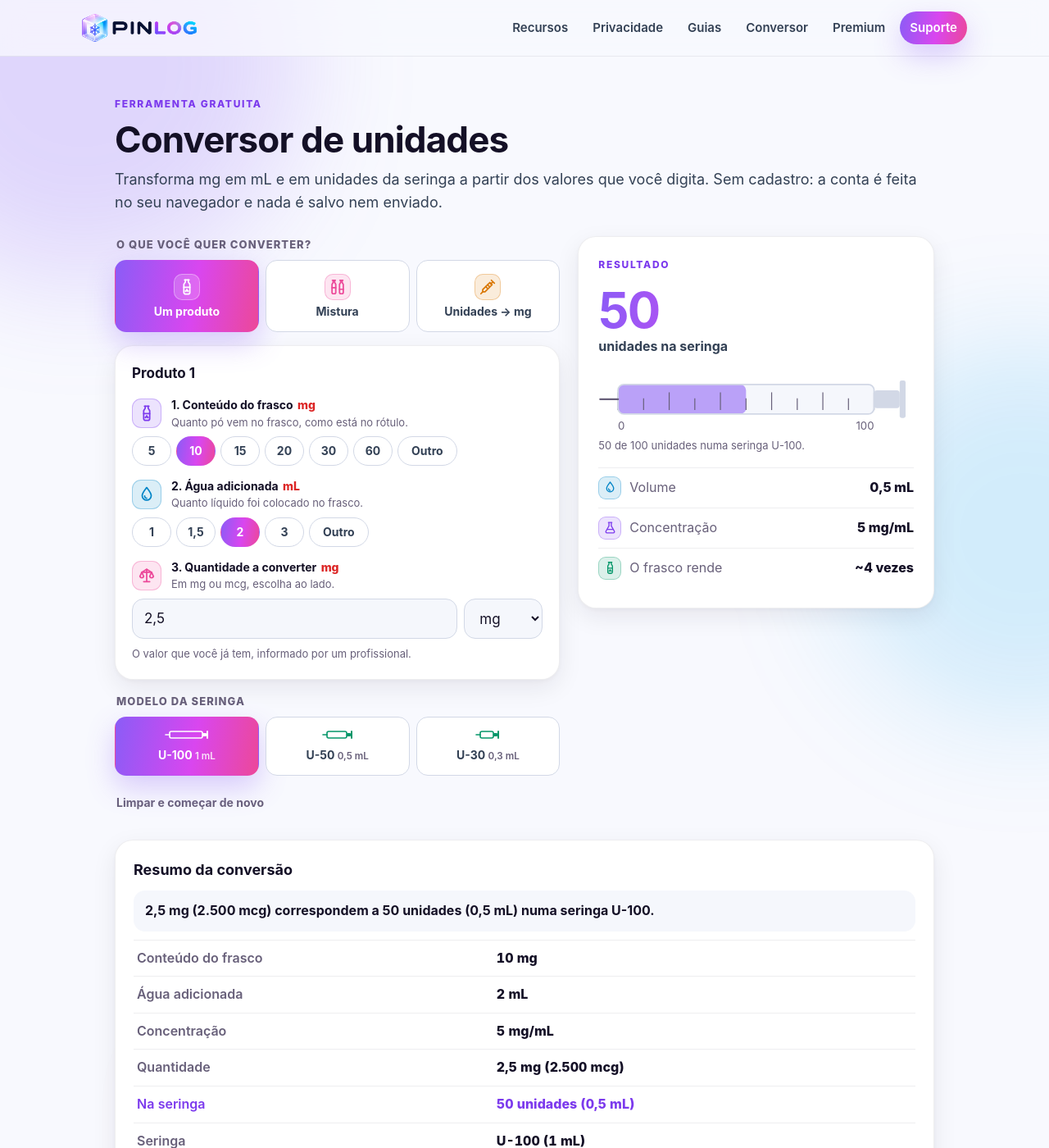
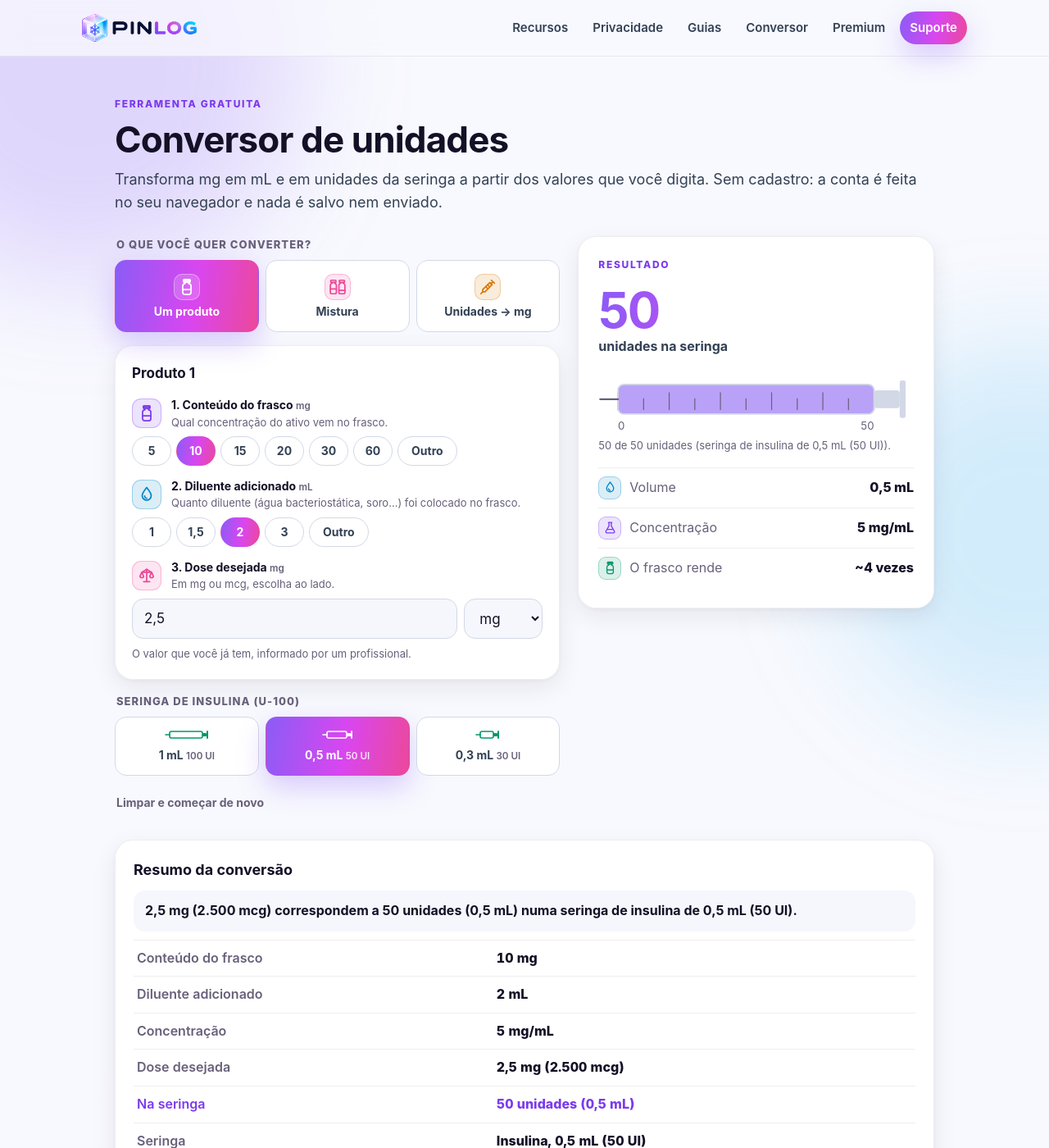
Before and after one commit to klvnblst/pinlog-site, a Jekyll site: the page built from conversor.html, in a window 1280 px wide and 1400 px high. Shown: the whole window at 82% size. Built offline with Jekyll 4.4.1, drawn with Linux system fonts in a browser that asks for light colours; some of the changed text lies outside the part shown.

Commit message:
Conversor: unidades em cor normal, 'Diluente adicionado', 'Dose desejada', ícone de vial, seringas de insulina por capacidade (0,5 mL padrão)

```diff
--- a/assets/css/site.css
+++ b/assets/css/site.css
@@ -1714,12 +1714,6 @@ a:hover {
   }
 }
 
-.cv-field label small.cv-unit {
-  color: var(--red);
-  font-weight: 800;
-  font-size: 14px;
-  margin-left: 2px;
-}
 
 .cv-presets button[aria-pressed='true'] {
   color: #fff;
--- a/assets/js/conversor.js
+++ b/assets/js/conversor.js
@@ -109,7 +109,13 @@
 
   function currentSyringe() {
     for (var i = 0; i < syringeInputs.length; i++) if (syringeInputs[i].checked) return syringeInputs[i].value;
-    return 'U-100';
+    return 'U-50';
+  }
+
+  /** Display name: every insulin syringe is U-100; they differ only in capacity. */
+  var SYRINGE_NAMES = { 'U-100': '1 mL (100 UI)', 'U-50': '0,5 mL (50 UI)', 'U-30': '0,3 mL (30 UI)' };
+  function syringeName() {
+    return 'seringa de insulina de ' + SYRINGE_NAMES[currentSyringe()];
   }
 
   function syncChips(item) {
@@ -237,17 +243,17 @@
       return;
     }
     var mode = currentMode();
-    var syringe = currentSyringe() + ' (' + numberFormat(SYRINGES[currentSyringe()].maxMl, 1) + ' mL)';
+    var syringe = 'Insulina, ' + SYRINGE_NAMES[currentSyringe()];
     var rows = [];
     var mg = function (v) { return numberFormat(v, 3) + ' mg'; };
     var withMcg = function (v) { return mg(v) + ' (' + numberFormat(v * 1000, 1) + ' mcg)'; };
     if (mode === 'reverse') {
       var r = items[0];
-      out.summaryLine.textContent = numberFormat(r.unitsIn, 1) + ' unidades numa seringa ' + currentSyringe() +
+      out.summaryLine.textContent = numberFormat(r.unitsIn, 1) + ' unidades numa ' + syringeName() +
         ' correspondem a ' + withMcg(r.result.amountMg) + '.';
       rows = [
         ['Conteúdo do frasco', mg(r.vial)],
-        ['Água adicionada', numberFormat(r.water, 3) + ' mL'],
+        ['Diluente adicionado', numberFormat(r.water, 3) + ' mL'],
         ['Concentração', numberFormat(r.result.concentration, 3) + ' mg/mL'],
         ['Marcação na seringa', numberFormat(r.unitsIn, 1) + ' unidades'],
         ['Volume', numberFormat(r.result.volumeMl, 3) + ' mL'],
@@ -256,7 +262,7 @@
       ];
     } else if (mode === 'blend') {
       out.summaryLine.textContent = 'A mistura soma ' + numberFormat(totals.units, 1) + ' unidades (' +
-        numberFormat(totals.ml, 3) + ' mL) numa seringa ' + currentSyringe() + '.';
+        numberFormat(totals.ml, 3) + ' mL) numa ' + syringeName() + '.';
       items.forEach(function (item) {
         rows.push([item.name, mg(item.amount) + ' de um frasco com ' + mg(item.vial) + ' em ' +
           numberFormat(item.water, 3) + ' mL = ' + numberFormat(item.result.units, 1) + ' unidades (' +
@@ -267,12 +273,12 @@
     } else {
       var s = items[0];
       out.summaryLine.textContent = withMcg(s.amount) + ' correspondem a ' + numberFormat(s.result.units, 1) +
-        ' unidades (' + numberFormat(s.result.volumeMl, 3) + ' mL) numa seringa ' + currentSyringe() + '.';
+        ' unidades (' + numberFormat(s.result.volumeMl, 3) + ' mL) numa ' + syringeName() + '.';
       rows = [
         ['Conteúdo do frasco', mg(s.vial)],
-        ['Água adicionada', numberFormat(s.water, 3) + ' mL'],
+        ['Diluente adicionado', numberFormat(s.water, 3) + ' mL'],
         ['Concentração', numberFormat(s.result.concentration, 3) + ' mg/mL'],
-        ['Quantidade', withMcg(s.amount)],
+        ['Dose desejada', withMcg(s.amount)],
         ['Na seringa', numberFormat(s.result.units, 1) + ' unidades (' + numberFormat(s.result.volumeMl, 3) + ' mL)', true],
         ['Seringa', syringe],
         ['O frasco rende', '~' + numberFormat(s.result.timesInVial, 1) + ' vezes'],
@@ -363,7 +369,7 @@
         numberFormat(spec.maxMl, 1) + ' mL). Confira os valores digitados.';
     }
     out.caption.textContent =
-      numberFormat(totalUnits, 1) + ' de ' + spec.maxUnits + ' unidades numa seringa ' + currentSyringe() + '.';
+      numberFormat(totalUnits, 1) + ' de ' + spec.maxUnits + ' unidades (' + syringeName() + ').';
     drawSyringe(totalUnits, spec.maxUnits);
     renderSummary(items, true, { units: totalUnits, ml: totalMl });
   }
--- a/conversor.html
+++ b/conversor.html
@@ -22,8 +22,8 @@ permalink: /conversor
     <div class="cv-inputs">
       <fieldset class="cv-segment">
         <legend>O que você quer converter?</legend>
-        <label><input type="radio" name="cv-mode" value="single" checked /><span><span class="cv-icon cv-tone-violet"><svg viewBox="0 0 24 24" fill="none" stroke="currentColor" stroke-width="1.9" stroke-linecap="round" stroke-linejoin="round" aria-hidden="true"><path d="M9 2.5h6"/><path d="M10 2.5v3L8 8.5V19a2.5 2.5 0 0 0 2.5 2.5h3A2.5 2.5 0 0 0 16 19V8.5l-2-3v-3"/><path d="M8 12.5h8"/><path d="M10.5 17.5h.01M13.5 17.5h.01M12 15.8h.01" stroke-width="2.6"/></svg></span>Um produto</span></label>
-        <label><input type="radio" name="cv-mode" value="blend" /><span><span class="cv-icon cv-tone-magenta"><svg viewBox="0 0 24 24" fill="none" stroke="currentColor" stroke-width="1.9" stroke-linecap="round" stroke-linejoin="round" aria-hidden="true"><path d="M5 3h4M6 3v3L4.5 8.5V19A2 2 0 0 0 6.5 21h1A2 2 0 0 0 9.5 19V8.5L8 6V3"/><path d="M15 3h4M16 3v3l-1.5 2.5V19a2 2 0 0 0 2 2h1a2 2 0 0 0 2-2V8.5L18 6V3"/><path d="M4.5 13h5M14.5 15h5"/></svg></span>Mistura</span></label>
+        <label><input type="radio" name="cv-mode" value="single" checked /><span><span class="cv-icon cv-tone-violet"><svg viewBox="0 0 24 24" fill="none" stroke="currentColor" stroke-width="1.9" stroke-linecap="round" stroke-linejoin="round" aria-hidden="true"><rect x="7.5" y="2" width="9" height="3.6" rx="1"/><path d="M7.5 3.8h9"/><path d="M9.5 5.6v1.6M14.5 5.6v1.6"/><path d="M9.5 7.2C7.4 7.7 6.5 8.8 6.5 10.6v8.6A2.8 2.8 0 0 0 9.3 22h5.4a2.8 2.8 0 0 0 2.8-2.8v-8.6c0-1.8-.9-2.9-3-3.4"/><path d="M6.5 15.5h11"/></svg></span>Um produto</span></label>
+        <label><input type="radio" name="cv-mode" value="blend" /><span><span class="cv-icon cv-tone-magenta"><svg viewBox="0 0 24 24" fill="none" stroke="currentColor" stroke-width="1.9" stroke-linecap="round" stroke-linejoin="round" aria-hidden="true"><rect x="2.8" y="3" width="7" height="2.8" rx=".8"/><path d="M4.4 5.8v1.2M8.2 5.8v1.2"/><path d="M4.4 7c-1.5.4-2.1 1.2-2.1 2.5V19a2 2 0 0 0 2 2h4a2 2 0 0 0 2-2V9.5c0-1.3-.6-2.1-2.1-2.5"/><path d="M2.3 14.5h8"/><rect x="14.2" y="3" width="7" height="2.8" rx=".8"/><path d="M15.8 5.8v1.2M19.6 5.8v1.2"/><path d="M15.8 7c-1.5.4-2.1 1.2-2.1 2.5V19a2 2 0 0 0 2 2h4a2 2 0 0 0 2-2V9.5c0-1.3-.6-2.1-2.1-2.5"/><path d="M13.7 16.5h8"/></svg></span>Mistura</span></label>
         <label><input type="radio" name="cv-mode" value="reverse" /><span><span class="cv-icon cv-tone-amber"><svg viewBox="0 0 24 24" fill="none" stroke="currentColor" stroke-width="1.9" stroke-linecap="round" stroke-linejoin="round" aria-hidden="true"><path d="m17 3 4 4M19 5l-3 3"/><path d="m15 6 3 3-9.5 9.5H5.5v-3L15 6Z"/><path d="m9.5 11.5 2 2M12 9l2 2"/><path d="M5.5 18.5 3 21"/></svg></span>Unidades → mg</span></label>
       </fieldset>
 
@@ -32,10 +32,10 @@ permalink: /conversor
       <button type="button" id="cv-add" class="cv-add" hidden>+ Adicionar produto à mistura</button>
 
       <fieldset class="cv-segment cv-syringe">
-        <legend>Modelo da seringa</legend>
-        <label><input type="radio" name="cv-syringe" value="U-100" checked /><span class="cv-syringe-option"><svg class="cv-mini-syringe" viewBox="0 0 54 16" width="54" height="16" aria-hidden="true"><line x1="1" y1="8" x2="6" y2="8" stroke="currentColor" stroke-width="1.6" stroke-linecap="round"/><rect x="6" y="4" width="40" height="8" rx="2" fill="none" stroke="currentColor" stroke-width="1.6"/><rect x="46" y="6" width="5" height="4" rx="1" fill="currentColor"/><rect x="51" y="3" width="2" height="10" rx="1" fill="currentColor"/></svg><span>U-100 <small>1 mL</small></span></span></label>
-        <label><input type="radio" name="cv-syringe" value="U-50" /><span class="cv-syringe-option"><svg class="cv-mini-syringe" viewBox="0 0 38 16" width="38" height="16" aria-hidden="true"><line x1="1" y1="8" x2="6" y2="8" stroke="currentColor" stroke-width="1.6" stroke-linecap="round"/><rect x="6" y="4" width="24" height="8" rx="2" fill="none" stroke="currentColor" stroke-width="1.6"/><rect x="30" y="6" width="5" height="4" rx="1" fill="currentColor"/><rect x="35" y="3" width="2" height="10" rx="1" fill="currentColor"/></svg><span>U-50 <small>0,5 mL</small></span></span></label>
-        <label><input type="radio" name="cv-syringe" value="U-30" /><span class="cv-syringe-option"><svg class="cv-mini-syringe" viewBox="0 0 30 16" width="30" height="16" aria-hidden="true"><line x1="1" y1="8" x2="6" y2="8" stroke="currentColor" stroke-width="1.6" stroke-linecap="round"/><rect x="6" y="4" width="16" height="8" rx="2" fill="none" stroke="currentColor" stroke-width="1.6"/><rect x="22" y="6" width="5" height="4" rx="1" fill="currentColor"/><rect x="27" y="3" width="2" height="10" rx="1" fill="currentColor"/></svg><span>U-30 <small>0,3 mL</small></span></span></label>
+        <legend>Seringa de insulina (U-100)</legend>
+        <label><input type="radio" name="cv-syringe" value="U-100" /><span class="cv-syringe-option"><svg class="cv-mini-syringe" viewBox="0 0 54 16" width="54" height="16" aria-hidden="true"><line x1="1" y1="8" x2="6" y2="8" stroke="currentColor" stroke-width="1.6" stroke-linecap="round"/><rect x="6" y="4" width="40" height="8" rx="2" fill="none" stroke="currentColor" stroke-width="1.6"/><rect x="46" y="6" width="5" height="4" rx="1" fill="currentColor"/><rect x="51" y="3" width="2" height="10" rx="1" fill="currentColor"/></svg><span>1 mL <small>100 UI</small></span></span></label>
+        <label><input type="radio" name="cv-syringe" value="U-50" checked /><span class="cv-syringe-option"><svg class="cv-mini-syringe" viewBox="0 0 38 16" width="38" height="16" aria-hidden="true"><line x1="1" y1="8" x2="6" y2="8" stroke="currentColor" stroke-width="1.6" stroke-linecap="round"/><rect x="6" y="4" width="24" height="8" rx="2" fill="none" stroke="currentColor" stroke-width="1.6"/><rect x="30" y="6" width="5" height="4" rx="1" fill="currentColor"/><rect x="35" y="3" width="2" height="10" rx="1" fill="currentColor"/></svg><span>0,5 mL <small>50 UI</small></span></span></label>
+        <label><input type="radio" name="cv-syringe" value="U-30" /><span class="cv-syringe-option"><svg class="cv-mini-syringe" viewBox="0 0 30 16" width="30" height="16" aria-hidden="true"><line x1="1" y1="8" x2="6" y2="8" stroke="currentColor" stroke-width="1.6" stroke-linecap="round"/><rect x="6" y="4" width="16" height="8" rx="2" fill="none" stroke="currentColor" stroke-width="1.6"/><rect x="22" y="6" width="5" height="4" rx="1" fill="currentColor"/><rect x="27" y="3" width="2" height="10" rx="1" fill="currentColor"/></svg><span>0,3 mL <small>30 UI</small></span></span></label>
       </fieldset>
 
       <button type="button" id="cv-reset" class="cv-link">Limpar e começar de novo</button>
@@ -69,7 +69,7 @@ permalink: /conversor
       <dl class="cv-stats">
         <div><dt><span class="cv-icon cv-tone-cyan"><svg viewBox="0 0 24 24" fill="none" stroke="currentColor" stroke-width="1.9" stroke-linecap="round" stroke-linejoin="round" aria-hidden="true"><path d="M12 2.8c-3.2 4.2-6 7.3-6 10.7a6 6 0 0 0 12 0c0-3.4-2.8-6.5-6-10.7Z"/><path d="M9.3 14a2.8 2.8 0 0 0 2.7 3"/></svg></span>Volume</dt><dd id="cv-volume">–</dd></div>
         <div id="cv-conc-row"><dt><span class="cv-icon cv-tone-violet"><svg viewBox="0 0 24 24" fill="none" stroke="currentColor" stroke-width="1.9" stroke-linecap="round" stroke-linejoin="round" aria-hidden="true"><path d="M9 3h6M10 3v6l-5.2 9A2 2 0 0 0 6.5 21h11a2 2 0 0 0 1.7-3L14 9V3"/><path d="M7.2 15h9.6"/></svg></span>Concentração</dt><dd id="cv-concentration">–</dd></div>
-        <div id="cv-times-row"><dt><span class="cv-icon cv-tone-mint"><svg viewBox="0 0 24 24" fill="none" stroke="currentColor" stroke-width="1.9" stroke-linecap="round" stroke-linejoin="round" aria-hidden="true"><path d="M9 2.5h6"/><path d="M10 2.5v3L8 8.5V19a2.5 2.5 0 0 0 2.5 2.5h3A2.5 2.5 0 0 0 16 19V8.5l-2-3v-3"/><path d="M8 12.5h8"/><path d="M10.5 17.5h.01M13.5 17.5h.01M12 15.8h.01" stroke-width="2.6"/></svg></span><span id="cv-times-label">O frasco rende</span></dt><dd id="cv-times">–</dd></div>
+        <div id="cv-times-row"><dt><span class="cv-icon cv-tone-mint"><svg viewBox="0 0 24 24" fill="none" stroke="currentColor" stroke-width="1.9" stroke-linecap="round" stroke-linejoin="round" aria-hidden="true"><rect x="7.5" y="2" width="9" height="3.6" rx="1"/><path d="M7.5 3.8h9"/><path d="M9.5 5.6v1.6M14.5 5.6v1.6"/><path d="M9.5 7.2C7.4 7.7 6.5 8.8 6.5 10.6v8.6A2.8 2.8 0 0 0 9.3 22h5.4a2.8 2.8 0 0 0 2.8-2.8v-8.6c0-1.8-.9-2.9-3-3.4"/><path d="M6.5 15.5h11"/></svg></span><span id="cv-times-label">O frasco rende</span></dt><dd id="cv-times">–</dd></div>
       </dl>
       <ul class="cv-parts" id="cv-parts" aria-label="Unidades de cada produto da mistura"></ul>
     </aside>
@@ -97,9 +97,9 @@ permalink: /conversor
   <div class="doc-card prose cv-howto">
     <h2>Como a conta é feita</h2>
     <ol>
-      <li><strong>Concentração</strong> = conteúdo do frasco (mg) ÷ água adicionada (mL).</li>
-      <li><strong>Volume</strong> = quantidade a converter (mg) ÷ concentração.</li>
-      <li><strong>Unidades da seringa</strong> = volume (mL) × 100. Seringas U-100, U-50 e U-30 têm 100 unidades por mL; muda só a capacidade.</li>
+      <li><strong>Concentração</strong> = conteúdo do frasco (mg) ÷ diluente adicionado (mL).</li>
+      <li><strong>Volume</strong> = dose desejada (mg) ÷ concentração.</li>
+      <li><strong>Unidades da seringa</strong> = volume (mL) × 100. Seringas de insulina são U-100: têm 100 unidades por mL. As de 1 mL, 0,5 mL e 0,3 mL mudam só a capacidade.</li>
     </ol>
     <p>
       No modo <strong>Unidades → mg</strong> a conta é a mesma ao contrário: volume = unidades ÷ 100 e
@@ -129,7 +129,7 @@ permalink: /conversor
       <input data-field="name" type="text" maxlength="40" autocomplete="off" />
     </div>
     <div class="cv-field">
-      <div class="cv-field-head"><span class="cv-icon cv-tone-violet"><svg viewBox="0 0 24 24" fill="none" stroke="currentColor" stroke-width="1.9" stroke-linecap="round" stroke-linejoin="round" aria-hidden="true"><path d="M9 2.5h6"/><path d="M10 2.5v3L8 8.5V19a2.5 2.5 0 0 0 2.5 2.5h3A2.5 2.5 0 0 0 16 19V8.5l-2-3v-3"/><path d="M8 12.5h8"/><path d="M10.5 17.5h.01M13.5 17.5h.01M12 15.8h.01" stroke-width="2.6"/></svg></span><div class="cv-field-text"><label data-for="vial">1. Conteúdo do frasco <small class="cv-unit">mg</small></label><span class="cv-field-hint">Quanto pó vem no frasco, como está no rótulo.</span></div></div>
+      <div class="cv-field-head"><span class="cv-icon cv-tone-violet"><svg viewBox="0 0 24 24" fill="none" stroke="currentColor" stroke-width="1.9" stroke-linecap="round" stroke-linejoin="round" aria-hidden="true"><rect x="7.5" y="2" width="9" height="3.6" rx="1"/><path d="M7.5 3.8h9"/><path d="M9.5 5.6v1.6M14.5 5.6v1.6"/><path d="M9.5 7.2C7.4 7.7 6.5 8.8 6.5 10.6v8.6A2.8 2.8 0 0 0 9.3 22h5.4a2.8 2.8 0 0 0 2.8-2.8v-8.6c0-1.8-.9-2.9-3-3.4"/><path d="M6.5 15.5h11"/></svg></span><div class="cv-field-text"><label data-for="vial">1. Conteúdo do frasco <small>mg</small></label><span class="cv-field-hint">Qual concentração do ativo vem no frasco.</span></div></div>
       <div class="cv-presets" data-field-for="vial" aria-label="Valores rápidos de conteúdo">
         <button type="button" data-target="vial" aria-pressed="false" data-preset="5">5</button>
         <button type="button" data-target="vial" aria-pressed="false" data-preset="10">10</button>
@@ -144,8 +144,8 @@ permalink: /conversor
       </div>
     </div>
     <div class="cv-field">
-      <div class="cv-field-head"><span class="cv-icon cv-tone-cyan"><svg viewBox="0 0 24 24" fill="none" stroke="currentColor" stroke-width="1.9" stroke-linecap="round" stroke-linejoin="round" aria-hidden="true"><path d="M12 2.8c-3.2 4.2-6 7.3-6 10.7a6 6 0 0 0 12 0c0-3.4-2.8-6.5-6-10.7Z"/><path d="M9.3 14a2.8 2.8 0 0 0 2.7 3"/></svg></span><div class="cv-field-text"><label data-for="water">2. Água adicionada <small class="cv-unit">mL</small></label><span class="cv-field-hint">Quanto líquido foi colocado no frasco.</span></div></div>
-      <div class="cv-presets" data-field-for="water" aria-label="Valores rápidos de água">
+      <div class="cv-field-head"><span class="cv-icon cv-tone-cyan"><svg viewBox="0 0 24 24" fill="none" stroke="currentColor" stroke-width="1.9" stroke-linecap="round" stroke-linejoin="round" aria-hidden="true"><path d="M12 2.8c-3.2 4.2-6 7.3-6 10.7a6 6 0 0 0 12 0c0-3.4-2.8-6.5-6-10.7Z"/><path d="M9.3 14a2.8 2.8 0 0 0 2.7 3"/></svg></span><div class="cv-field-text"><label data-for="water">2. Diluente adicionado <small>mL</small></label><span class="cv-field-hint">Quanto diluente (água bacteriostática, soro…) foi colocado no frasco.</span></div></div>
+      <div class="cv-presets" data-field-for="water" aria-label="Valores rápidos de diluente">
         <button type="button" data-target="water" aria-pressed="false" data-preset="1">1</button>
         <button type="button" data-target="water" aria-pressed="false" data-preset="1,5">1,5</button>
         <button type="button" data-target="water" aria-pressed="false" data-preset="2">2</button>
@@ -157,12 +157,12 @@ permalink: /conversor
       </div>
     </div>
     <div class="cv-field cv-reverse-field" hidden>
-      <div class="cv-field-head"><span class="cv-icon cv-tone-amber"><svg viewBox="0 0 24 24" fill="none" stroke="currentColor" stroke-width="1.9" stroke-linecap="round" stroke-linejoin="round" aria-hidden="true"><path d="m17 3 4 4M19 5l-3 3"/><path d="m15 6 3 3-9.5 9.5H5.5v-3L15 6Z"/><path d="m9.5 11.5 2 2M12 9l2 2"/><path d="M5.5 18.5 3 21"/></svg></span><div class="cv-field-text"><label data-for="unitsIn">3. Unidades na seringa <small class="cv-unit">unidades</small></label><span class="cv-field-hint">A marcação que você lê na seringa.</span></div></div>
+      <div class="cv-field-head"><span class="cv-icon cv-tone-amber"><svg viewBox="0 0 24 24" fill="none" stroke="currentColor" stroke-width="1.9" stroke-linecap="round" stroke-linejoin="round" aria-hidden="true"><path d="m17 3 4 4M19 5l-3 3"/><path d="m15 6 3 3-9.5 9.5H5.5v-3L15 6Z"/><path d="m9.5 11.5 2 2M12 9l2 2"/><path d="M5.5 18.5 3 21"/></svg></span><div class="cv-field-text"><label data-for="unitsIn">3. Unidades na seringa <small>unidades</small></label><span class="cv-field-hint">A marcação que você lê na seringa.</span></div></div>
       <input data-field="unitsIn" type="text" inputmode="decimal" autocomplete="off" />
       <p class="cv-hint">A marcação que você vê na seringa (seringas de insulina têm 100 unidades por mL).</p>
     </div>
     <div class="cv-field cv-amount-field">
-      <div class="cv-field-head"><span class="cv-icon cv-tone-magenta"><svg viewBox="0 0 24 24" fill="none" stroke="currentColor" stroke-width="1.9" stroke-linecap="round" stroke-linejoin="round" aria-hidden="true"><path d="M12 3.5V20M8 20h8M5.5 7.5h13M12 3.5l-6.5 4M12 3.5l6.5 4"/><path d="M5.5 7.5 3 13a2.6 2.6 0 0 0 5 0L5.5 7.5ZM18.5 7.5 16 13a2.6 2.6 0 0 0 5 0l-2.5-5.5Z"/></svg></span><div class="cv-field-text"><label data-for="amount">3. Quantidade a converter <small class="cv-unit" data-amount-unit>mg</small></label><span class="cv-field-hint">Em mg ou mcg, escolha ao lado.</span></div></div>
+      <div class="cv-field-head"><span class="cv-icon cv-tone-magenta"><svg viewBox="0 0 24 24" fill="none" stroke="currentColor" stroke-width="1.9" stroke-linecap="round" stroke-linejoin="round" aria-hidden="true"><path d="M12 3.5V20M8 20h8M5.5 7.5h13M12 3.5l-6.5 4M12 3.5l6.5 4"/><path d="M5.5 7.5 3 13a2.6 2.6 0 0 0 5 0L5.5 7.5ZM18.5 7.5 16 13a2.6 2.6 0 0 0 5 0l-2.5-5.5Z"/></svg></span><div class="cv-field-text"><label data-for="amount">3. Dose desejada <small data-amount-unit>mg</small></label><span class="cv-field-hint">Em mg ou mcg, escolha ao lado.</span></div></div>
       <div class="cv-amount">
         <input data-field="amount" type="text" inputmode="decimal" autocomplete="off" />
         <select data-field="unit">
```
